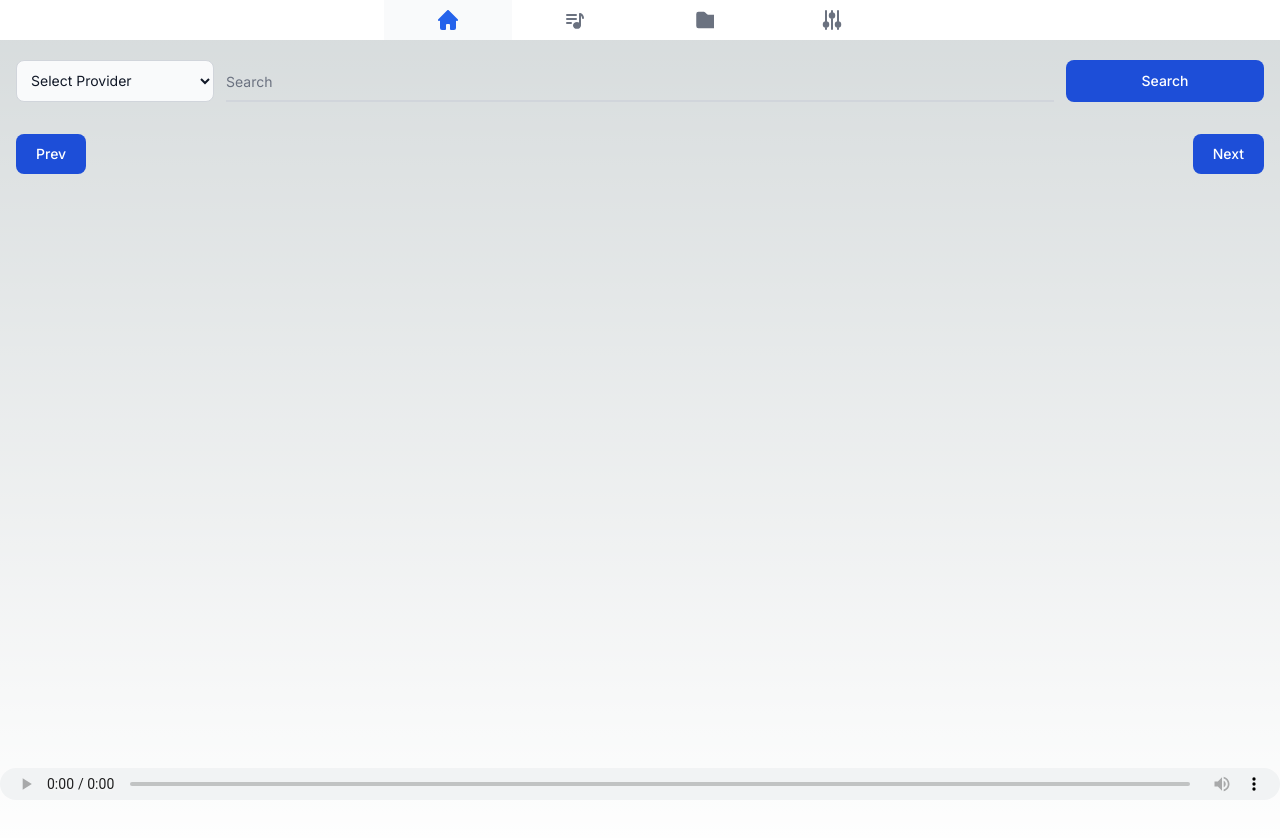
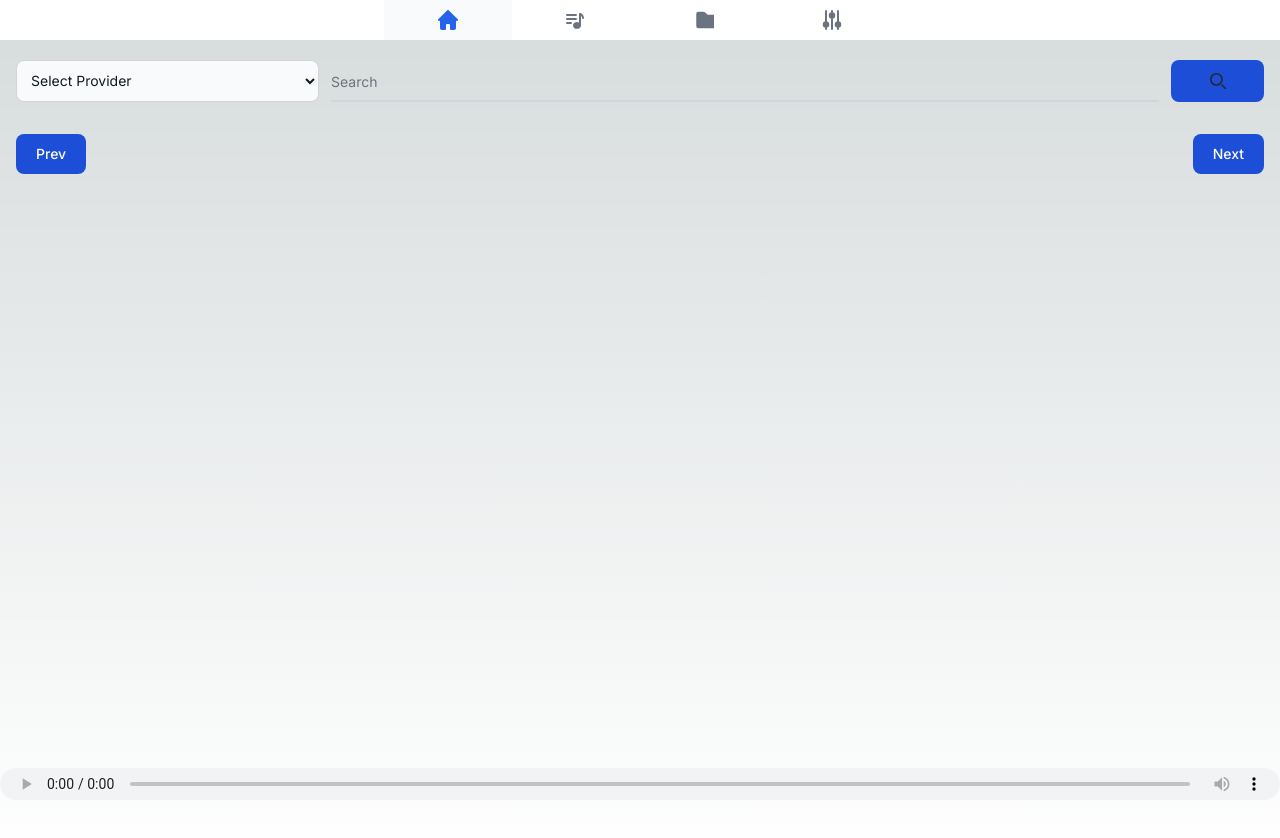
Before and after one commit to brianyau0309/web-audio-player, a Next.js app: page / in a window 1280 px wide. Shown: the top 838 px of the page. Built offline with nearby package versions, Linux system fonts and the light colour scheme.

Commit message:
search bar styling

```diff
--- a/app/page.tsx
+++ b/app/page.tsx
@@ -112,9 +112,9 @@ export default function Home() {
         </div>
       )}
 
-      <div className="mt-5 grid grid-cols-6 gap-3 px-2 md:p-0">
+      <div className="mt-5 grid grid-cols-12 gap-3 px-2 md:p-0">
         <select
-          className="col-span-1 block w-full rounded-lg border border-gray-300 bg-gray-50 p-2.5 text-sm text-gray-900 focus:border-blue-500 focus:ring-blue-500 dark:border-gray-600 dark:bg-gray-700 dark:text-white dark:placeholder-gray-400 dark:focus:border-blue-500 dark:focus:ring-blue-500"
+          className="col-span-12 block w-full rounded-lg border border-gray-300 bg-gray-50 p-2.5 text-sm text-gray-900 focus:border-blue-500 focus:ring-blue-500 dark:border-gray-600 dark:bg-gray-700 dark:text-white dark:placeholder-gray-400 dark:focus:border-blue-500 dark:focus:ring-blue-500 md:col-span-3"
           onChange={(e) => {
             setProviderId(e.currentTarget.value)
           }}
@@ -130,7 +130,7 @@ export default function Home() {
         <Input
           value={searchQuery}
           onChange={(e) => setSearchQuery(e.target.value)}
-          className="col-span-4 mb-0"
+          className="col-span-10 mb-0 md:col-span-8"
           placeholder="Search"
           onKeyUp={(e) => {
             if (e.key === 'Enter') {
@@ -145,7 +145,7 @@ export default function Home() {
         />
 
         <Button
-          className="col-span-2 mb-0 px-3 md:col-span-1"
+          className="col-span-2 mb-0 flex items-center justify-center px-1 md:col-span-1"
           variant="primary"
           onClick={() => {
             setPage(1)
@@ -156,7 +156,21 @@ export default function Home() {
             })
           }}
         >
-          Search
+          <svg
+            className="h-4 w-4 text-gray-800 dark:text-white"
+            aria-hidden="true"
+            xmlns="http://www.w3.org/2000/svg"
+            fill="none"
+            viewBox="0 0 20 20"
+          >
+            <path
+              stroke="currentColor"
+              strokeLinecap="round"
+              strokeLinejoin="round"
+              strokeWidth="2"
+              d="m19 19-4-4m0-7A7 7 0 1 1 1 8a7 7 0 0 1 14 0Z"
+            />
+          </svg>
         </Button>
       </div>
 
```
